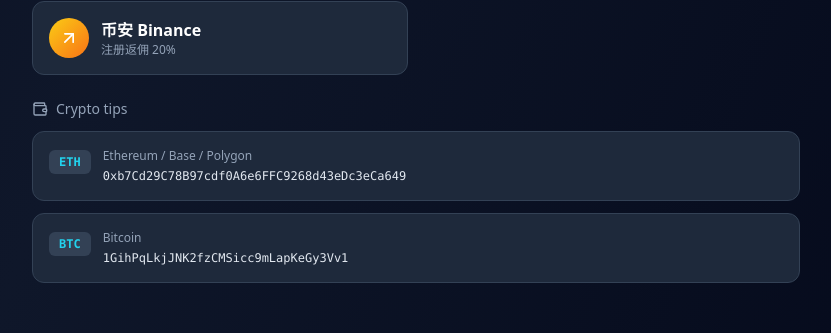
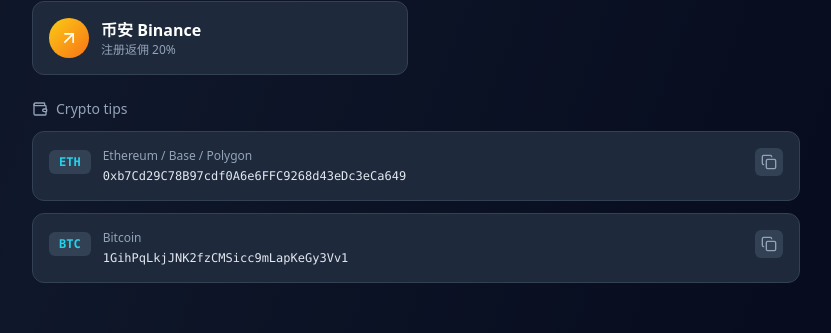
Before and after one commit to beihaili/Get-Started-with-Web3, a React (Vite) app: page /Get-Started-with-Web3/1 in a window 1280 px wide. Shown: the part 2559-2892 px from the top of the page, without its empty margins (224-1055 px from the left). Built offline with nearby package versions, Linux system fonts and the light colour scheme.

Commit message:
feat: add copy-to-clipboard buttons on crypto wallet addresses with visual feedback (closes #30)

```diff
--- a/src/components/DonationSection.jsx
+++ b/src/components/DonationSection.jsx
@@ -1,11 +1,11 @@
+import { useState } from 'react';
 import { useTranslation } from 'react-i18next';
-import { Heart, Wallet, ArrowUpRight } from 'lucide-react';
+import { Heart, Wallet, ArrowUpRight, Copy, Check } from 'lucide-react';
 import { DONATION_LINKS, CRYPTO_WALLETS, AFFILIATE_LINKS } from '../config/sponsorData';
 
 /**
- * 捐赠区块（首页展示）
- * 显示捐赠渠道和加密货币钱包地址
- */
+ * 璧炲姪灞曠ず缁勪欢锛氶〉闈㈠睍绀烘墦璧忛摼鎺ュ拰鍔犲瘑閽卞寘鍦板潃
+ * 閽卞寘鍦板潃鏀寔涓€閿鍒? */
 const DonationSection = () => {
   const { t } = useTranslation();
   return (
@@ -13,7 +13,7 @@
       <h2 className="text-2xl font-bold text-white text-center mb-2">{t('donation.title')}</h2>
       <p className="text-slate-400 text-center text-sm mb-8">{t('donation.subtitle')}</p>
 
-      {/* 捐赠渠道 */}
+      {/* 鎵撹祻閾炬帴 */}
       <div className="grid sm:grid-cols-2 gap-4 mb-6">
         {DONATION_LINKS.map((link) => (
           <a
@@ -40,7 +40,7 @@
         ))}
       </div>
 
-      {/* 推荐交易所 */}
+      {/* 鑱旂洘閾炬帴 */}
       {AFFILIATE_LINKS.length > 0 && (
         <div className="grid sm:grid-cols-2 gap-4 mb-6">
           {AFFILIATE_LINKS.map((link) => (
@@ -69,30 +69,73 @@
         </div>
       )}
 
-      {/* 加密货币钱包 */}
+      {/* 鍔犲瘑閽卞寘鍦板潃 鈥?鏀寔澶嶅埗 */}
       <div className="space-y-3">
         <div className="flex items-center gap-2 text-slate-400 text-sm">
           <Wallet className="w-4 h-4" />
           <span>{t('donation.cryptoLabel')}</span>
         </div>
         {CRYPTO_WALLETS.map((wallet) => (
-          <div
-            key={wallet.chain}
-            className="flex items-start gap-3 p-4 bg-slate-800 border border-slate-700 rounded-xl"
-          >
+          <WalletRow key={wallet.chain} wallet={wallet} />
+        ))}
+      </div>
+    </div>
+  );
+};
+
+/**
+ * 鍗曡閽卞寘鍦板潃缁勪欢锛氭樉绀洪摼鍚?+ 缃戠粶 + 鍦板潃 + 澶嶅埗鎸夐挳
+ */
+const WalletRow = ({ wallet }) => {
+  const [copied, setCopied] = useState(false);
+
+  const handleCopy = async () => {
+    try {
+      if (navigator.clipboard?.writeText) {
+        await navigator.clipboard.writeText(wallet.address);
+      } else {
+        // Fallback for older browsers
+        const textarea = document.createElement('textarea');
+        textarea.value = wallet.address;
+        textarea.style.position = 'fixed';
+        textarea.style.left = '-9999px';
+        document.body.appendChild(textarea);
+        textarea.select();
+        document.execCommand('copy');
+        document.body.removeChild(textarea);
+      }
+      setCopied(true);
+      setTimeout(() => setCopied(false), 2000);
+    } catch (err) {
+      console.warn('Copy failed:', err);
+    }
+  };
+
+  return (
+    <div className="flex items-start gap-3 p-4 bg-slate-800 border border-slate-700 rounded-xl">
       <div
         className="px-2.5 py-1 bg-slate-700 rounded-md text-xs font-mono font-bold
           text-cyan-400 shrink-0 mt-0.5"
       >
         {wallet.chain}
       </div>
-            <div className="min-w-0">
+      <div className="min-w-0 flex-1">
         <div className="text-xs text-slate-400 mb-1">{wallet.network}</div>
         <div className="font-mono text-xs text-slate-200 break-all">{wallet.address}</div>
       </div>
-          </div>
-        ))}
-      </div>
+      <button
+        onClick={handleCopy}
+        aria-label={copied ? 'Copied!' : `Copy ${wallet.chain} address`}
+        title={copied ? 'Copied!' : `Copy ${wallet.chain} address`}
+        className={[
+          'shrink-0 p-1.5 rounded-md transition-all',
+          copied
+            ? 'bg-green-500/20 text-green-400'
+            : 'bg-slate-700 text-slate-400 hover:text-white hover:bg-slate-600'
+        ].join(' ')}
+      >
+        {copied ? <Check className="w-4 h-4" /> : <Copy className="w-4 h-4" />}
+      </button>
     </div>
   );
 };
```
Lines whose indentation alone changed are shown as unchanged.
